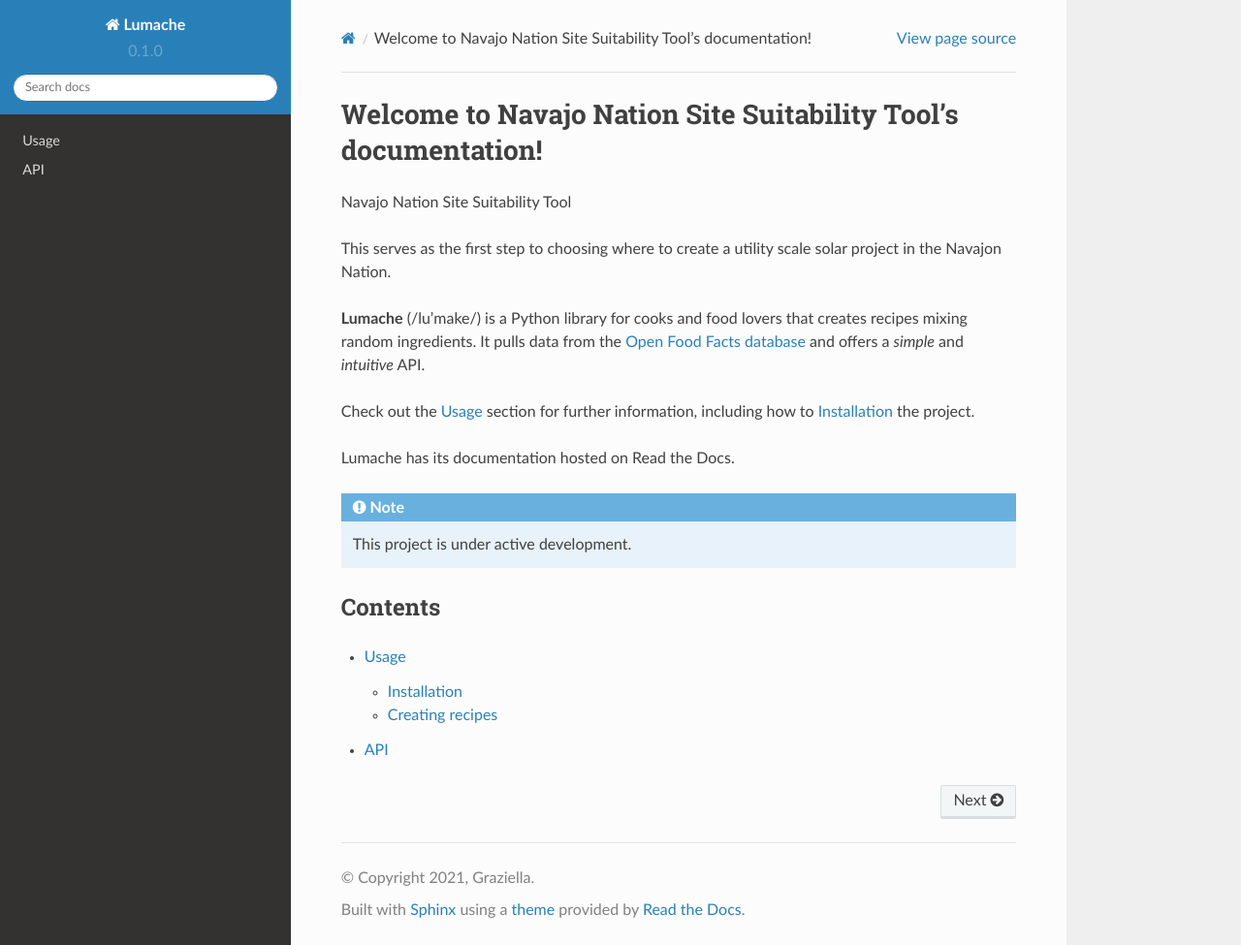
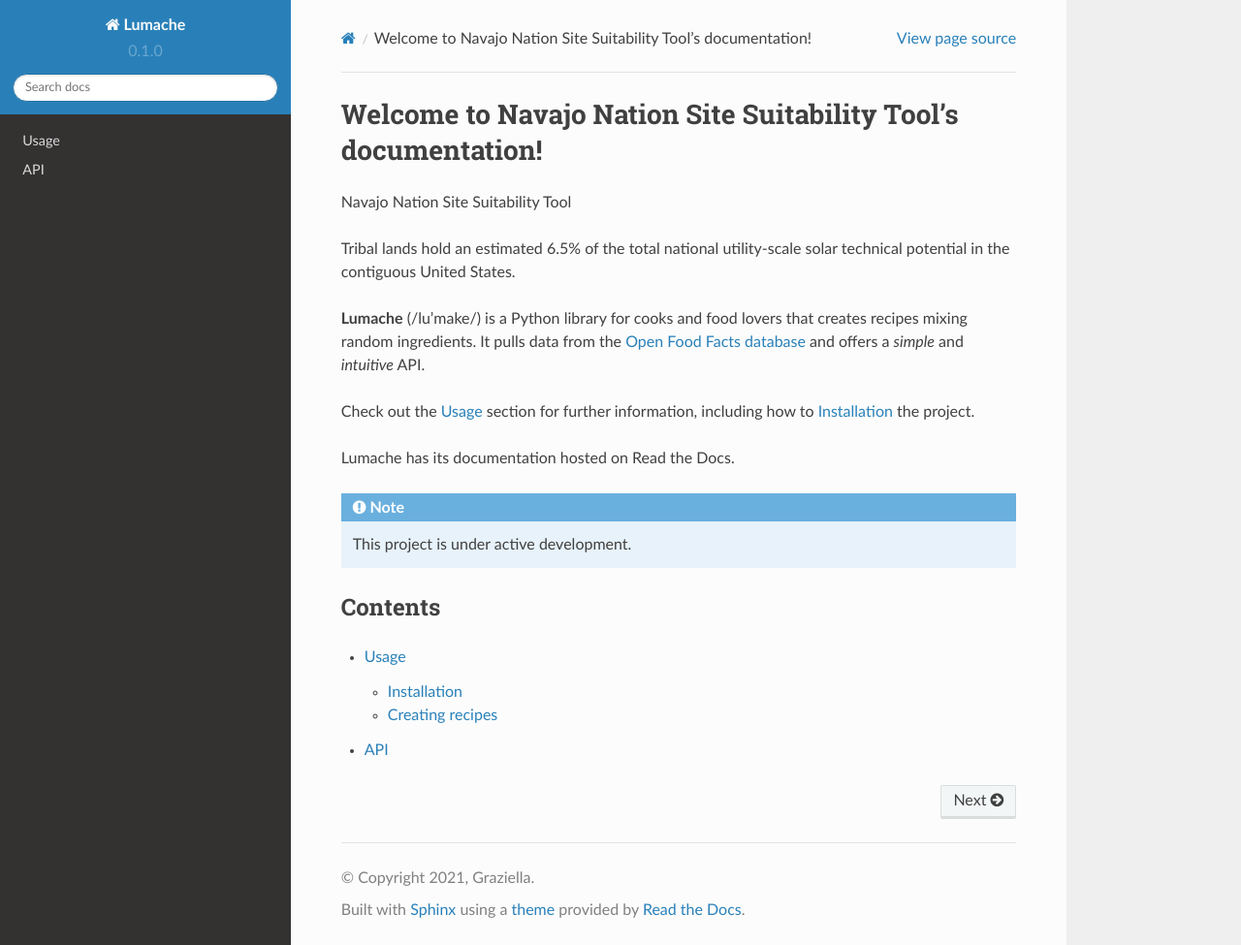
Before and after one commit to rynereger/rtd-tutorial, a Sphinx documentation site: the page built from docs/source/index.rst, in a window 1280 px wide and 975 px high. Shown: the whole window at 97% size. Built offline with Sphinx 7.4.7 and the Read the Docs theme 2.0.0, drawn with Linux system fonts in a browser that asks for light colours.

Commit message:
Update index.rst

```diff
--- a/docs/source/index.rst
+++ b/docs/source/index.rst
@@ -3,8 +3,7 @@ Welcome to Navajo Nation Site Suitability Tool's documentation!
 
 Navajo Nation Site Suitability Tool
 
-This serves as the first step to choosing where to create a utility scale solar project in the Navajon Nation.
-
+Tribal lands hold an estimated 6.5% of the total national utility-scale solar technical potential in the contiguous United States.
 
 **Lumache** (/lu'make/) is a Python library for cooks and food lovers
 that creates recipes mixing random ingredients.
```
